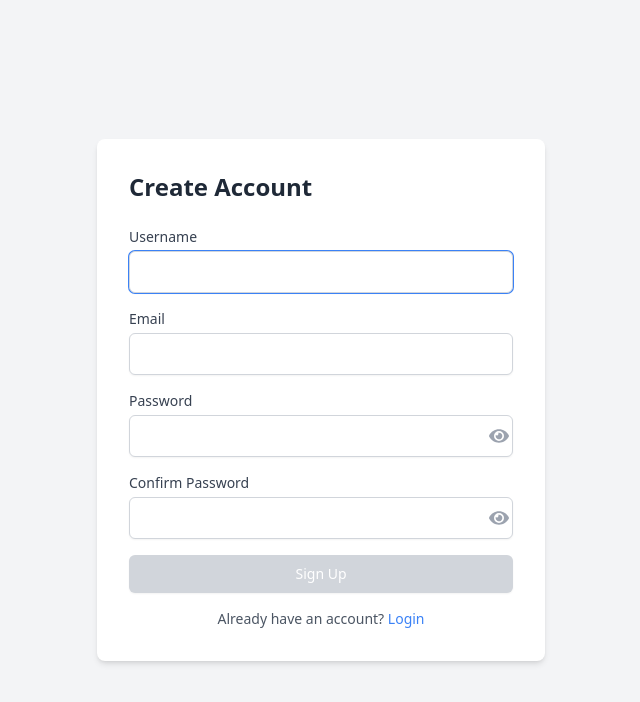
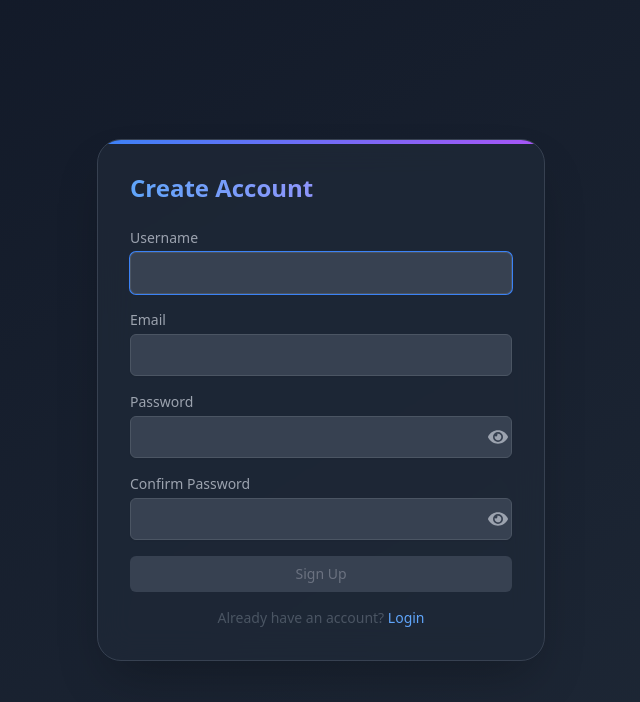
Before and after one commit to Rachel-XMR/MLB-StatHub, a React (Create React App) app: page / in a window 1280 px wide. Shown: the top 702 px of the page, without its empty margins (319-959 px from the left). Built offline with nearby package versions, Linux system fonts and the light colour scheme.

Commit message:
update css for consistency

```diff
--- a/src/SignupForm.js
+++ b/src/SignupForm.js
@@ -172,29 +172,22 @@ const SignupForm = () => {
     }
   };
 
-
   // Rendering input fields
-  const renderInputField = (
-    name,
-    label,
-    type = 'text',
-    autoComplete = 'off',
-    isPassword = false
-  ) => {
-    const isValid = validations[name === 'confirmPassword' ? 'passwordMatch' : name];
-    const showError = touched[name] && !isValid && formData[name];
+  const renderInputField = (name, label, type = "text", autoComplete = "off", isPassword = false) => {
+    const isValid = validations[name === "confirmPassword" ? "passwordMatch" : name]
+    const showError = touched[name] && !isValid && formData[name]
 
     return (
       <div>
-        <label htmlFor={name} className="block text-sm font-medium text-gray-700">
+        <label htmlFor={name} className="block text-sm font-medium text-gray-400">
           {label}
         </label>
         <div className="relative mt-1">
           <input
-            type={isPassword ? (showPassword[name] ? 'text' : 'password') : type}
+            type={isPassword ? (showPassword[name] ? "text" : "password") : type}
             id={name}
             name={name}
-            ref={name === 'username' ? userRef : null}
+            ref={name === "username" ? userRef : null}
             autoComplete={autoComplete}
             value={formData[name]}
             onChange={handleInputChange}
@@ -202,9 +195,9 @@ const SignupForm = () => {
             required
             aria-invalid={!isValid ? "true" : "false"}
             aria-describedby={`${name}Note`}
-            className={`w-full px-3 py-2 border rounded-md shadow-sm focus:outline-none focus:ring-1 focus:ring-blue-500
-              ${showError ? 'border-red-500' : formData[name] && isValid ? 'border-green-500' : 'border-gray-300'}
-              ${isPassword ? 'pr-20' : 'pr-10'}`} // Add extra padding if password field
+            className={`w-full px-3 py-2 bg-gray-700 border rounded-md shadow-sm focus:outline-none focus:ring-1
+              ${showError ? "border-red-500 focus:ring-red-500" : "border-gray-600 focus:ring-blue-500"}
+              ${isPassword ? "pr-20" : "pr-10"}`} // Add extra padding if password field
             disabled={isSubmitting}
           />
 
@@ -241,66 +234,73 @@ const SignupForm = () => {
           </p>
         )}
       </div>
-    );
-  };
+    )
+  }
 
   // Success message
   if (success) {
     return (
-      <div className="min-h-screen flex items-center justify-center bg-gradient-to-br from-blue-50 via-indigo-50 to-purple-50 p-6">
-        <div className="bg-white/80 backdrop-blur-lg p-8 rounded-2xl shadow-2xl w-full max-w-md text-center border border-white/20">
-          <FaCheckCircle className="h-16 w-16 text-green-500 mx-auto mb-4"/>
-          <h1 className="text-2xl font-bold text-transparent bg-clip-text bg-gradient-to-r from-green-500 to-emerald-500 mb-4">
+      <div className="min-h-screen flex items-center justify-center bg-gradient-to-br from-gray-900 to-gray-800 p-6">
+        <div className="bg-gray-800/80 backdrop-blur-lg p-8 rounded-3xl shadow-2xl w-full max-w-md text-center border border-gray-700 relative overflow-hidden">
+          <div className="absolute top-0 left-0 w-full h-1 bg-gradient-to-r from-blue-500 to-purple-500"></div>
+          <FaCheckCircle className="h-16 w-16 text-green-400 mx-auto mb-4" />
+          <h1 className="text-2xl font-bold text-transparent bg-clip-text bg-gradient-to-r from-blue-400 to-purple-400 mb-4">
             Success!
           </h1>
-          <p className="text-gray-600 mb-4">Your account has been created successfully.</p>
-
-          <Link to="/login" className="font-semibold text-transparent bg-clip-text bg-gradient-to-r from-blue-600 to-purple-600 hover:opacity-80 transition-opacity duration-200">
-            Login
+          <p className="text-gray-300 mb-6">Your account has been created successfully.</p>
+          <Link
+            to="/login"
+            className="px-6 py-2 bg-gradient-to-r from-blue-500 to-purple-500 text-white rounded-full hover:opacity-90 transition-all duration-300"
+          >
+            Go to Login
           </Link>
         </div>
       </div>
-    );
+    )
   }
 
   // Form layout
   return (
-    <div className="min-h-screen flex items-center justify-center bg-gray-100 p-6">
-      <div className="bg-white p-8 rounded-lg shadow-md w-full max-w-md">
+    <div className="min-h-screen flex items-center justify-center bg-gradient-to-br from-gray-900 to-gray-800 p-6">
+      <div className="bg-gray-800/80 backdrop-blur-lg p-8 rounded-3xl shadow-2xl w-full max-w-md border border-gray-700 relative overflow-hidden">
+        <div className="absolute top-0 left-0 w-full h-1 bg-gradient-to-r from-blue-500 to-purple-500"></div>
         {errMsg && (
           <div
             ref={errRef}
-            className="bg-red-100 border border-red-400 text-red-700 px-4 py-3 rounded relative mb-4"
+            className="bg-red-900/30 border border-red-500 text-red-300 px-4 py-3 rounded-lg relative mb-4"
             role="alert"
           >
             <span className="block sm:inline">{errMsg}</span>
           </div>
         )}
 
-        <h1 className="text-2xl font-bold mb-6 text-gray-800">Create Account</h1>
+        <h1 className="text-2xl font-bold mb-6 text-transparent bg-clip-text bg-gradient-to-r from-blue-400 to-purple-400">
+          Create Account
+        </h1>
 
         <form onSubmit={handleSubmit} className="space-y-4">
-          {renderInputField('username', 'Username')}
-          {renderInputField('email', 'Email', 'email')}
-          {renderInputField('password', 'Password', 'password', 'new-password', true)}
-          {renderInputField('confirmPassword', 'Confirm Password', 'password', 'new-password', true)}
+          {renderInputField("username", "Username")}
+          {renderInputField("email", "Email", "email")}
+          {renderInputField("password", "Password", "password", "new-password", true)}
+          {renderInputField("confirmPassword", "Confirm Password", "password", "new-password", true)}
 
           <button
             type="submit"
             disabled={!Object.values(validations).every(Boolean) || isSubmitting}
-            className={`w-full py-2 px-4 border border-transparent rounded-md shadow-sm text-sm font-medium text-white
-              ${(!Object.values(validations).every(Boolean) || isSubmitting)
-                ? 'bg-gray-300 cursor-not-allowed'
-                : 'bg-blue-500 hover:bg-blue-600 focus:outline-none focus:ring-2 focus:ring-offset-2 focus:ring-blue-500'
+            className={`w-full py-2 px-4 rounded-md text-sm font-medium transition-all duration-300
+              ${
+                !Object.values(validations).every(Boolean) || isSubmitting
+                  ? "bg-gray-700 text-gray-500 cursor-not-allowed"
+                  : "bg-gradient-to-r from-blue-500 to-purple-500 text-white hover:opacity-90"
               }`}
           >
-            {isSubmitting ? 'Signing up...' : 'Sign Up'}
+            {isSubmitting ? "Signing up..." : "Sign Up"}
           </button>
         </form>
 
         <p className="mt-4 text-sm text-gray-600 text-center">
-          Already have an account?{' '}
-          <Link to="/login" className="text-blue-500 hover:underline">
+          Already have an account?{" "}
+          <Link to="/login" className="text-blue-400 hover:text-blue-300 transition-colors duration-200">
             Login
           </Link>
         </p>
```
Also changed, not shown: src/LoginForm.js (+44 -43 lines).
